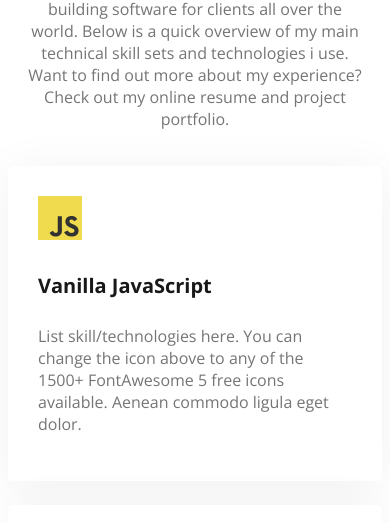
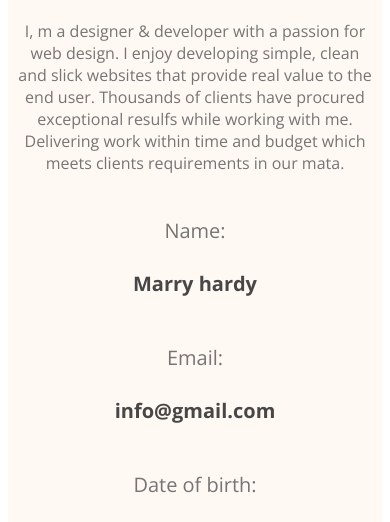
Before and after one commit to tofayeLL/web-developer-portfolio-responsive, a plain HTML site: page index.html in a window 390 px wide. Shown: the part 237-759 px from the top of the page. Drawn offline with nearby package versions, Linux system fonts and the light colour scheme.

Commit message:
finished about me section with responsive for small device

```diff
--- a/index.html
+++ b/index.html
@@ -47,7 +47,7 @@
 
     <main>
         <!-- about section -->
-        <section class="about hide">
+        <section class="about ">
             <h3 class="section-title">About Me</h3>
             <p class="section-descrip">I, m a designer & developer with a passion for web design. I enjoy developing simple, clean and slick websites that provide real value to the end user. Thousands of clients have procured exceptional resulfs while working with me. Delivering work within time and budget which meets clients requirements in our mata.</p>
 
--- a/styles/portfolio.css
+++ b/styles/portfolio.css
@@ -310,15 +310,17 @@ textarea{
 /* for mobile devices or small devices */
 
 @media screen and (max-width: 576px) {
+    .about-info-container,
     .skills-container,
     .resume-container,
     footer{
         flex-direction: column;
     }
 
+    .about ,
     #what-i-do-descrip,
     footer{
-        padding: 20px;
+        padding: 10px;
     }
 
     .footer-column{
```
